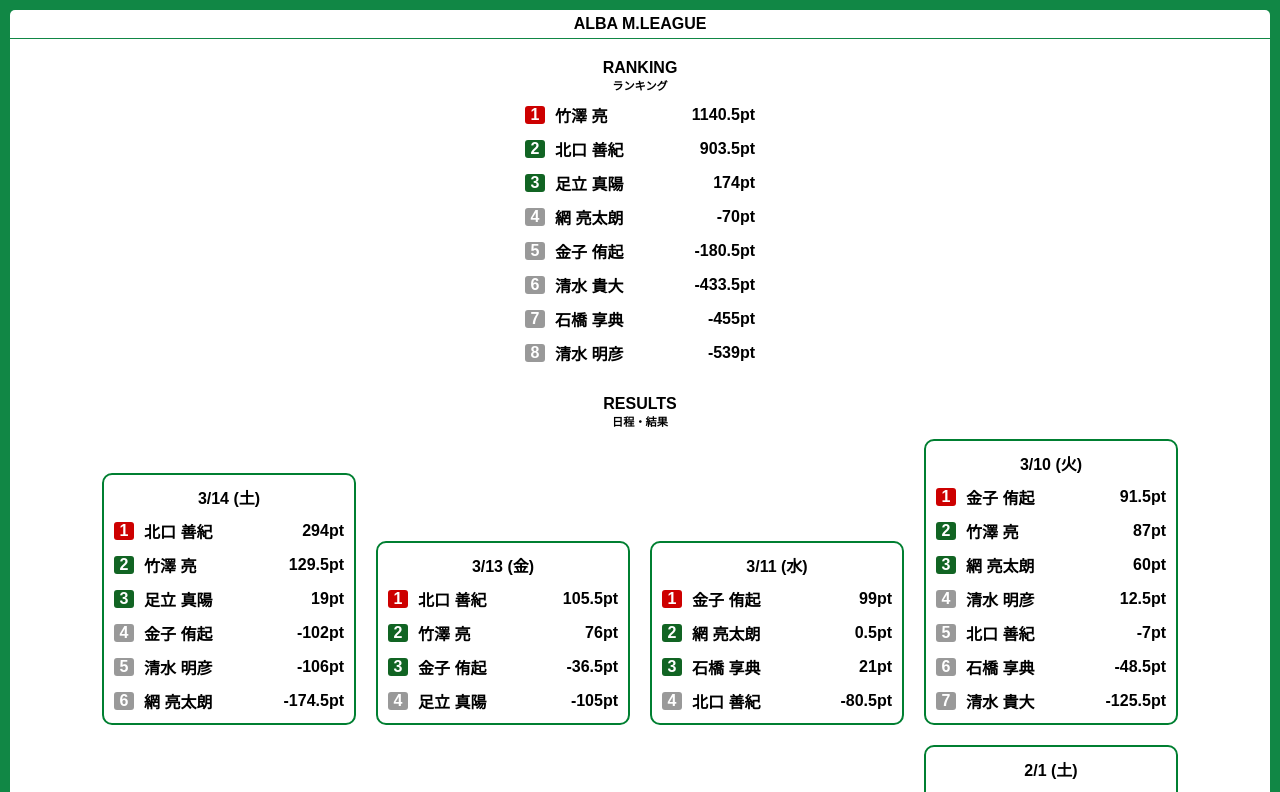
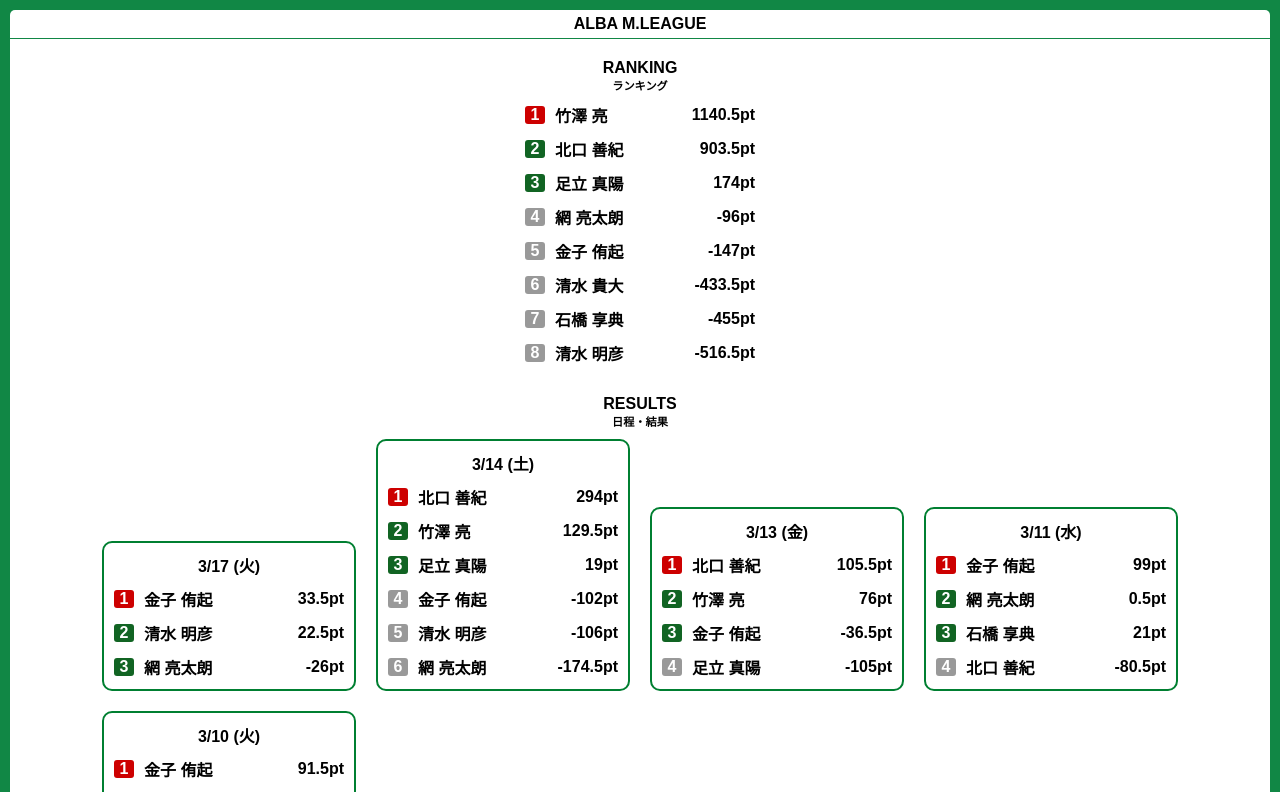
Before and after one commit to peichan/alba-mleague, an Angular app: page / in a window 1280 px wide. Shown: the top 792 px of the page. Built offline with nearby package versions, Linux system fonts and the light colour scheme.

Commit message:
add 3/17

```diff
--- a/src/app/app.component.ts
+++ b/src/app/app.component.ts
@@ -21,6 +21,11 @@
 }
 
 const dayResults: DayResult[] = [
+  new DayResult("3/17 (火)", [
+    new Result("金子 侑起", 33.5),
+    new Result("清水 明彦", 22.5),
+    new Result("網 亮太朗", -26)
+  ]),
   new DayResult("3/14 (土)", [
     new Result("北口 善紀", 294),
     new Result("竹澤 亮", 129.5),
```
